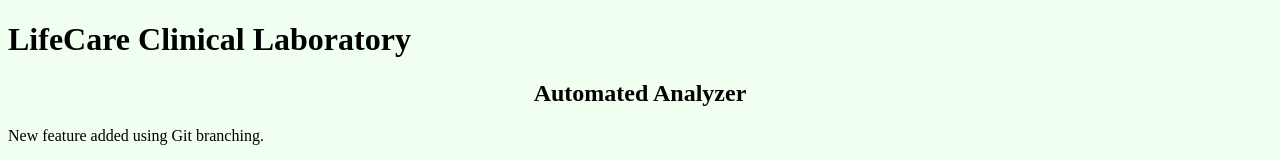
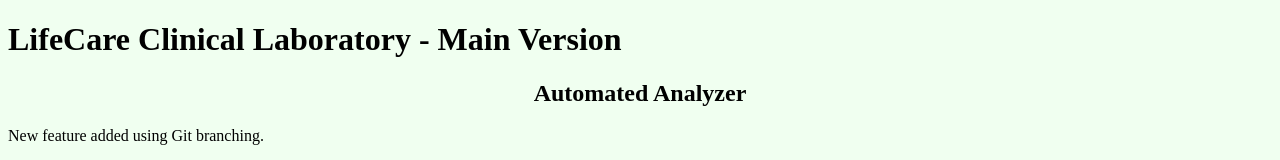
Before and after one commit to morepriya2743-create/healthcare_grp2, a plain HTML site: page css/analyzer.html in a window 1280 px wide. Shown: the top 160 px of the page. Drawn offline with Linux system fonts and the light colour scheme; grey boxes are pictures that could not be loaded.

Commit message:
Changed heading in main

```diff
--- a/css/analyzer.html
+++ b/css/analyzer.html
@@ -4,7 +4,7 @@
 <title>Automated Analyzer</title>
 </head>
 <body bgcolor="HoneyDew">
-    <h1>LifeCare Clinical Laboratory</h1>
+    <h1>LifeCare Clinical Laboratory - Main Version</h1>
 <h2 align="center">Automated Analyzer</h2>
 <p align="center">
 
```
